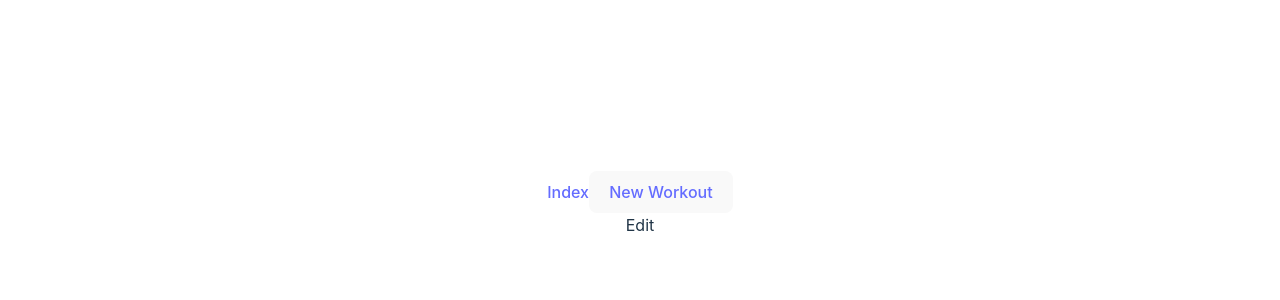
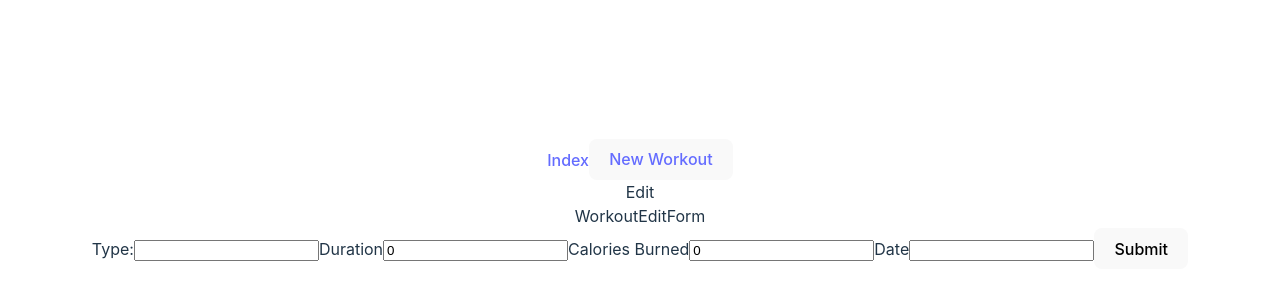
Before and after one commit to Wwright91/fitness_tracker_frontend, a React (Vite) app: page /workouts/1/edit in a window 1280 px wide. Shown: the part 196-496 px from the top of the page. Built offline with nearby package versions, Linux system fonts and the light colour scheme; no server answers.

Commit message:
/workouts/:id/edit
1. Made call to backend to update details for specific workout
2. Made call to pre-load data for workout on edit form
3. Added link to edit button to route to edit form

```diff
--- a/src/Components/WorkoutDetails.jsx
+++ b/src/Components/WorkoutDetails.jsx
@@ -1,6 +1,6 @@
 import React from 'react'
 import { useState, useEffect } from 'react'
-import { useParams, useNavigate } from 'react-router-dom'
+import { useParams, useNavigate, Link } from 'react-router-dom'
 
 const API = import.meta.env.VITE_API_URL
 
@@ -29,7 +29,9 @@ const WorkoutDetails = () => {
       <h1>WorkoutDetails</h1>
       <p>{workout.type}</p>
       <p>{workout.durationInMinutes}</p>
+      <Link to={`/workouts/${id}/edit`}>
       <button>Edit</button>
+      </Link>
       <button>Delete</button>
     </div>
   )
--- a/src/Components/WorkoutEditForm.jsx
+++ b/src/Components/WorkoutEditForm.jsx
@@ -1,8 +1,65 @@
-import React from 'react'
+import React, { useEffect, useState } from 'react'
+import {useNavigate, useParams} from "react-router-dom"
+
+const API = import.meta.env.VITE_API_URL
 
 const WorkoutEditForm = () => {
+  const [workout, setWorkoutDetails] = useState({ type: "", durationInMinutes: 0, caloriesBurned: 0, date: "" })
+  let navigate = useNavigate()
+  let {id} = useParams()
+
+  const handleTextChange = (event) => {
+    setWorkoutDetails({...workout, [event.target.id]: event.target.value})
+  }
+
+  useEffect(() => {
+    fetch(`${API}/workouts/${id}`)
+      .then((res) => {
+      return res.json()
+      })
+      .then((resJSON) => {
+      setWorkoutDetails(resJSON)
+      })
+      .catch((error) => {
+      console.error(error)
+    })
+
+  }, [id])
+
+  const updateWorkout = () => {
+    fetch(`${API}/workouts/${id}`, {
+      method: "PUT",
+      body: JSON.stringify(workout),
+      headers: {
+        "Content-Type": "application/json"
+      }
+    })
+      .then(() => {
+      navigate("/workouts")
+      })
+    .catch((error) => console.error(error))
+  }
+
+  const handleSubmit = (event) => {
+    event.preventDefault()
+    updateWorkout()
+    setWorkoutDetails({type: "", durationInMinutes: 0, caloriesBurned: 0, date: ""})
+  }
+
   return (
-    <div>WorkoutEditForm</div>
+    <div>WorkoutEditForm
+      <form onSubmit={handleSubmit}>
+        <label htmlFor='type'>Type:</label>
+        <input id='type' type='text' value={workout.type} required onChange={handleTextChange}/>
+        <label htmlFor='durationInMinutes'>Duration</label>
+        <input id='durationInMinutes' type='number' value={workout.durationInMinutes} required onChange={handleTextChange}/>
+        <label htmlFor='caloriesBurned'>Calories Burned</label>
+        <input id='caloriesBurned' type='number' value={workout.caloriesBurned} required onChange={handleTextChange} />
+        <label htmlFor='date'>Date</label>
+        <input id='date' type='text' value={workout.date} required onChange={handleTextChange} />
+        <button>Submit</button>
+      </form>
+      </div>
   )
 }
 
--- a/src/Pages/Edit.jsx
+++ b/src/Pages/Edit.jsx
@@ -1,8 +1,11 @@
 import React from 'react'
+import WorkoutEditForm from '../Components/WorkoutEditForm'
 
 const Edit = () => {
   return (
-    <div>Edit</div>
+    <div>Edit
+      <WorkoutEditForm/>
+    </div>
   )
 }
 
```
